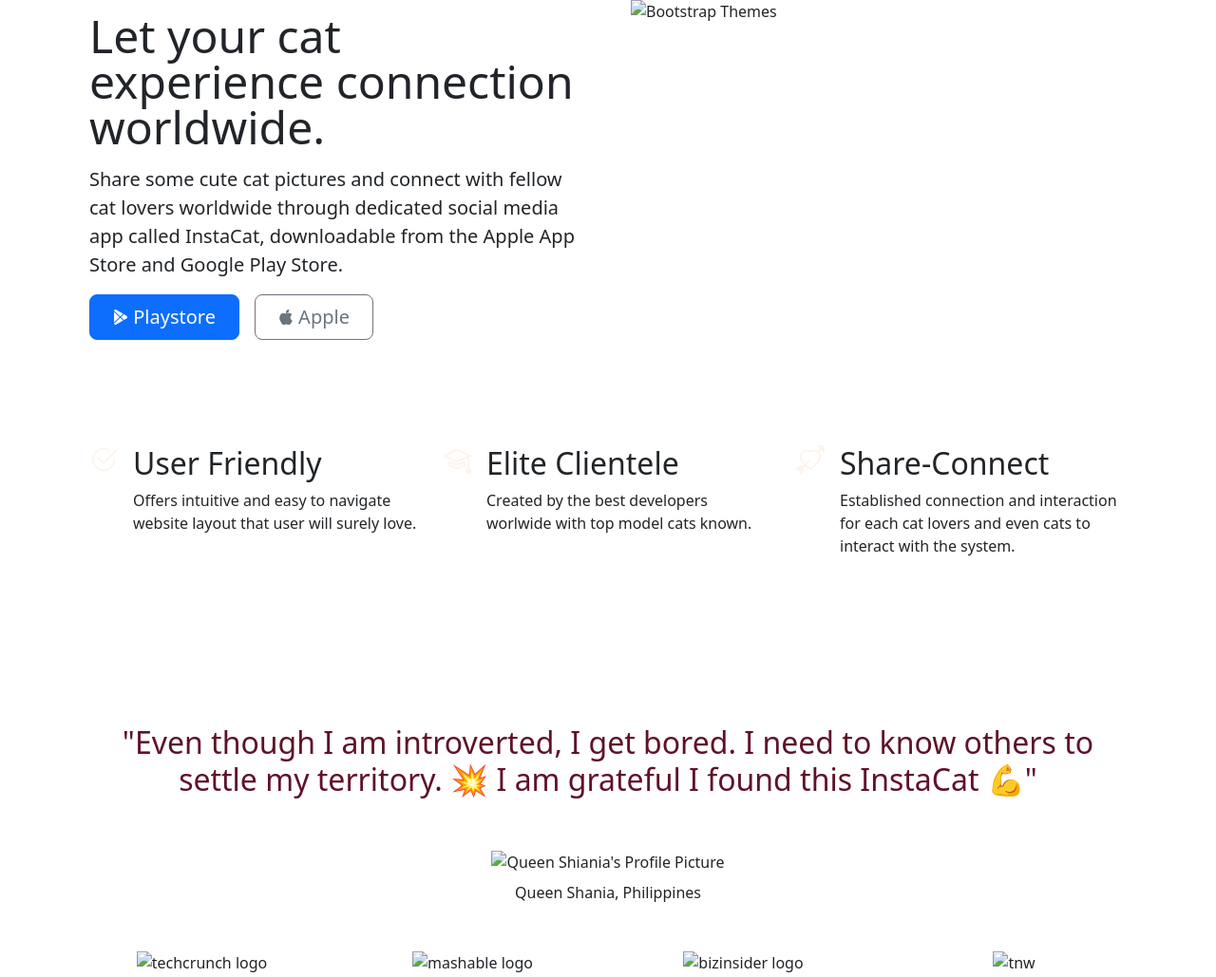
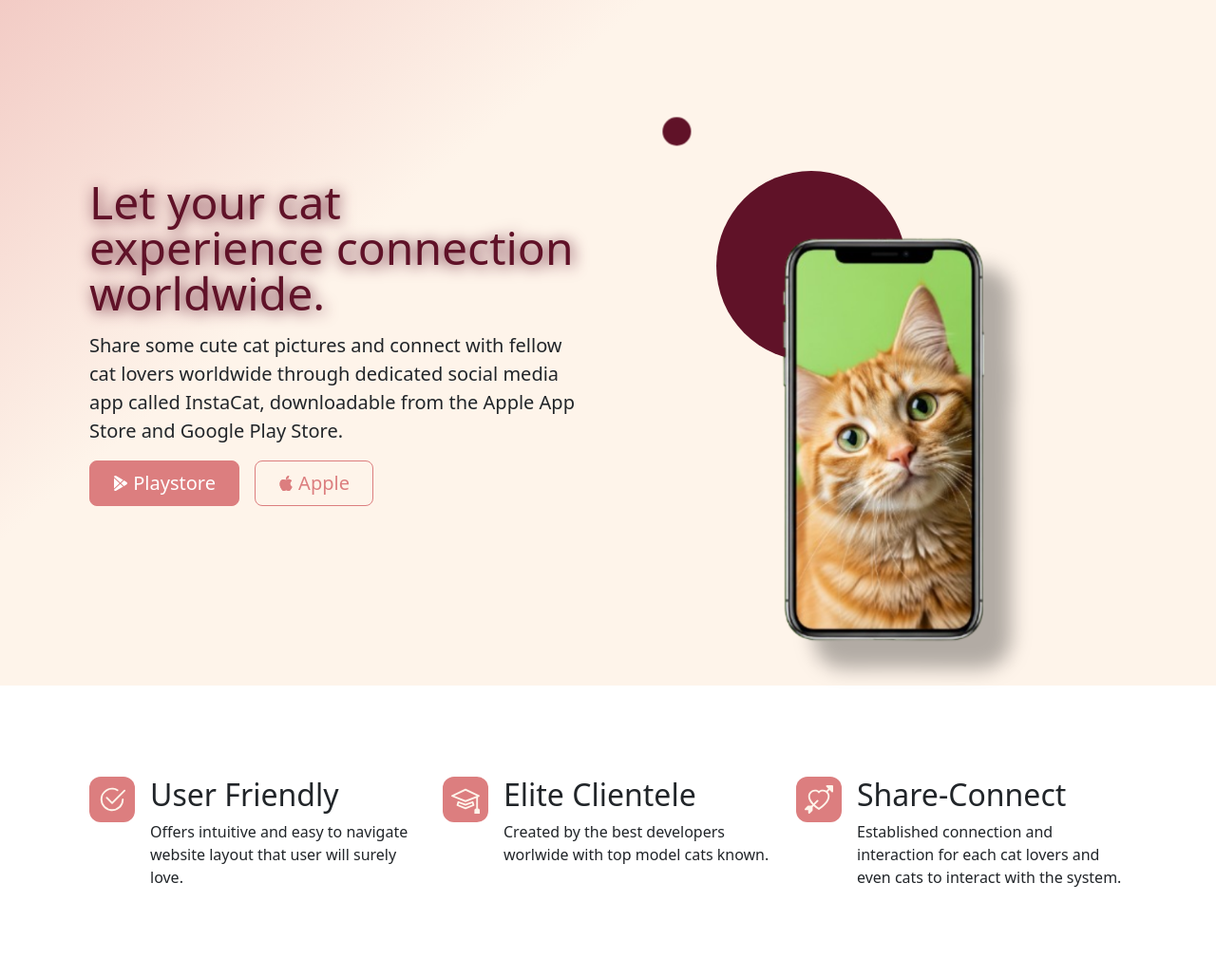
Before and after one commit to Yukwiczyczy/InstaCat, a plain HTML site: page index.html in a window 1280 px wide. Shown: the top 1029 px of the page at 95% size. Drawn offline with nearby package versions, Linux system fonts and the light colour scheme.

Commit message:
Add files via upload

```diff
--- a/index.html
+++ b/index.html
@@ -12,7 +12,7 @@
       integrity="sha384-LN+7fdVzj6u52u30Kp6M/trliBMCMKTyK833zpbD+pXdCLuTusPj697FH4R/5mcr"
       crossorigin="anonymous"
     />
-    <link rel="stylesheet" href="/styles/style.css" />
+    <link rel="stylesheet" href="./styles/style.css" />
   </head>
 
   <body>
--- /dev/null
+++ b/styles/style.css
@@ -0,0 +1,140 @@
+:root {
+  --primary-color: #fef4ea;
+  --secondary-color: #601228;
+  --accent-one: #dc7e7f;
+  --link-white: white;
+  --link-black: black;
+}
+
+/* gradient animation */
+.gradient-background {
+  background: linear-gradient(320deg, #fef4ea, #fef4ea, #dc7e7f);
+  background-size: 180% 180%;
+  animation: gradient-animation 18s ease infinite;
+}
+
+@keyframes gradient-animation {
+  0% {
+    background-position: 0% 50%;
+  }
+  50% {
+    background-position: 100% 50%;
+  }
+  100% {
+    background-position: 0% 50%;
+  }
+}
+
+/* Circling Animation */
+
+.outer-circle {
+  position: relative;
+  top: 180px;
+  left: 90px;
+  width: 200px;
+  height: 200px;
+  background-color: var(--secondary-color);
+  border-radius: 50%;
+  order: -1;
+}
+
+.inner-circle {
+  position: absolute;
+  width: 30px;
+  height: 30px;
+  background-color: #601228;
+  border-radius: 50%;
+  animation: orbit 8s linear infinite;
+  order: -1;
+}
+
+
+@keyframes orbit {
+  0% {
+    transform: rotate(0deg) translateX(80px) rotate(0deg);
+  }
+  100% {
+    transform: rotate(360deg) translateX(80px) rotate(-360deg);
+  }
+}
+
+/* provided css */
+.icon-square {
+  width: 3rem;
+  height: 3rem;
+  border-radius: 0.75rem;
+  background-color: var(--accent-one);
+}
+
+.profile-img {
+  border-radius: 50%;
+  height: 60px;
+  width: 68px;
+}
+
+/* main css */
+h1{
+  color:var(--secondary-color);
+}
+
+h1 {
+  filter: drop-shadow(2px 2px 8px var(--secondary-color));
+}
+
+.cat-phone {
+  filter: drop-shadow(30px 30px 10px #0000004c);
+}
+
+.btn {
+  font-weight: 400;
+}
+
+.btn-primary {
+  background-color: var(--accent-one);
+  border: 1px solid var(--accent-one);
+  color: white;
+}
+
+.btn-outline-secondary {
+  border: 1px solid var(--accent-one);
+  color: var(--accent-one);
+}
+
+.btn:hover {
+  background-color: var(--secondary-color);
+  border: 1px solid var(--secondary-color);
+}
+
+#testimonials {
+  background-color: var(--primary-color);
+}
+
+
+/* Card */
+
+.free-sign-up{
+  border: 1px solid var(--accent-one);
+  background-color: var(--accent-one);
+  color: white;
+}
+.free-sign-up:hover {
+  color: var(--primary-color);
+}
+
+.w-100.btn {
+  color: var(--primary-color);
+  border: none;
+}
+
+.card {
+  border: 1px solid var(--accent-one);
+}
+
+.card.card-special {
+  filter: drop-shadow(2px 2px 6px var(--secondary-color));
+
+  .card-header {
+    background-color: var(--accent-one);
+    color: var(--primary-color);
+  }
+}
```
Also changed, not shown: assets/icons/cat.ico (added), assets/images/Cat/Gemini-generated-cat-in-phone-rbackground.png (added), assets/images/Cat/cat-selfie-image.jpg (added), assets/images/bizinsider.png (added), assets/images/mashable.png (added), assets/images/techcrunch.png (added), assets/images/tnw.png (added).
